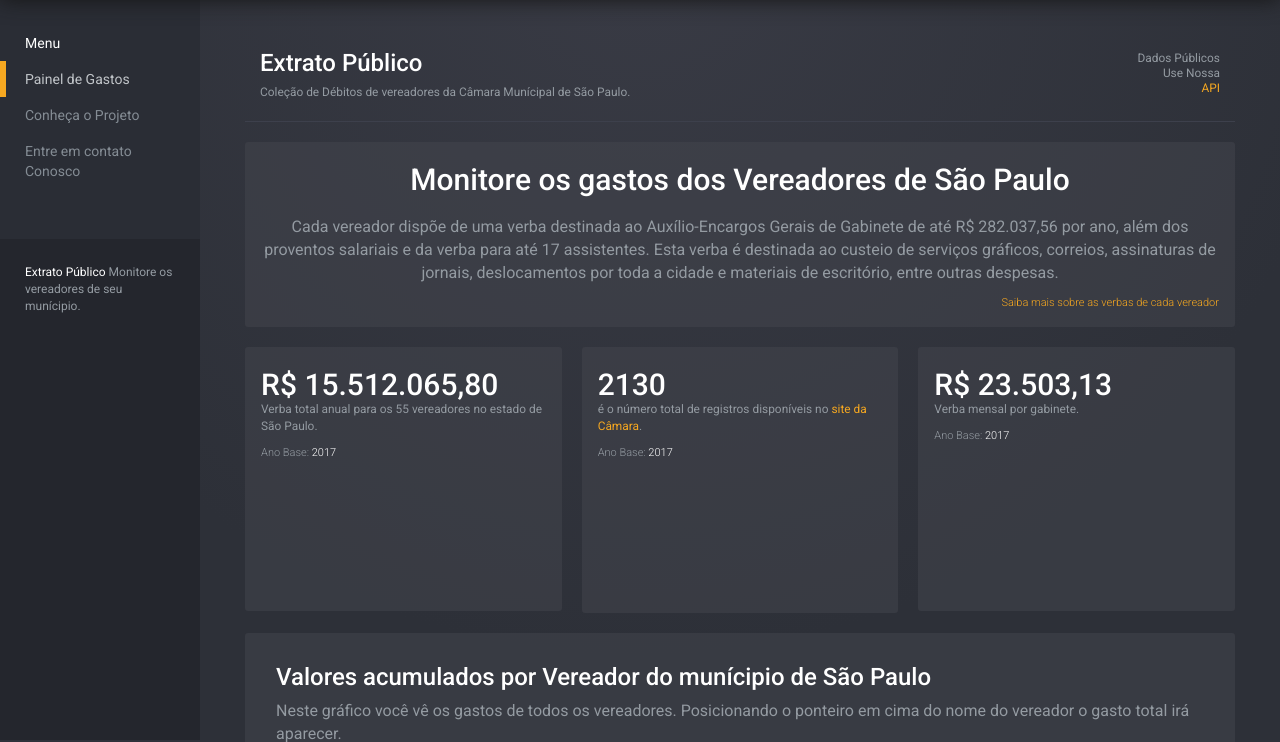
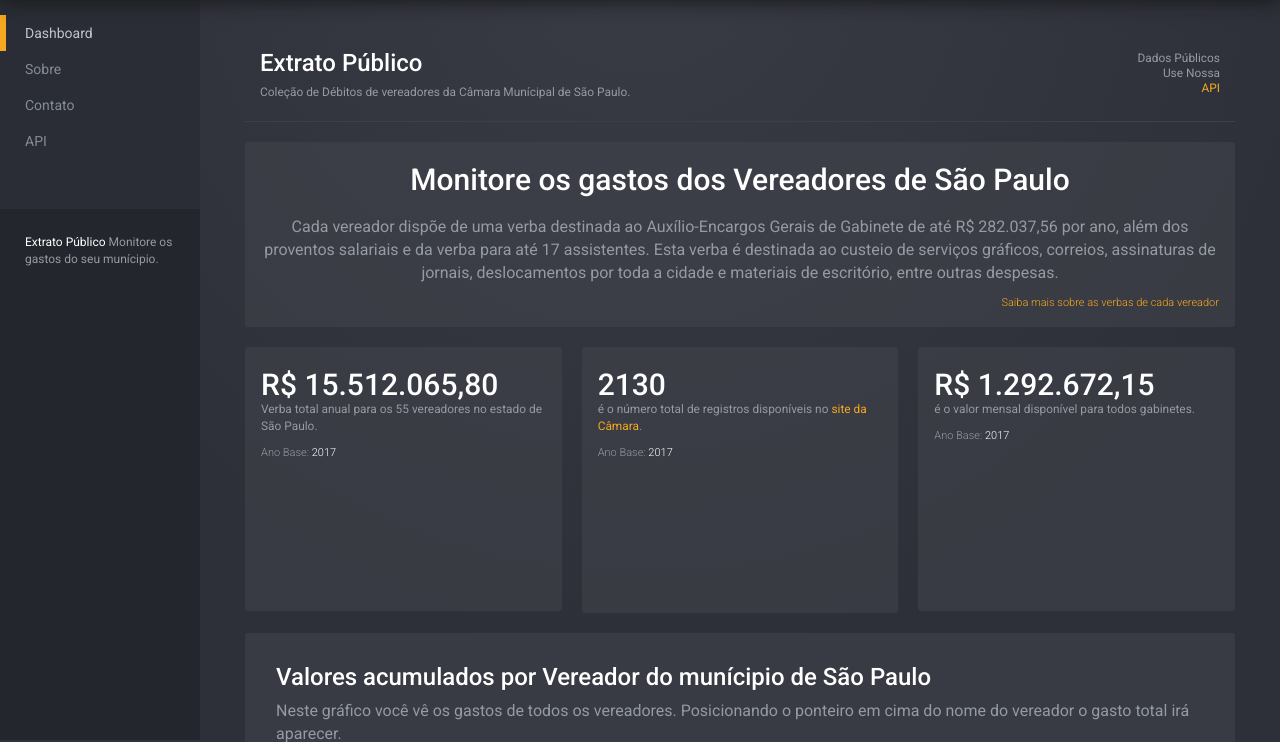
Before and after one commit to brunousml/Hermes, a Django app: page / in a window 1280 px wide. Shown: the part 60-802 px from the top of the page. Run offline with Django 3.2, Linux system fonts and the light colour scheme; some libraries are stand-ins or nearby versions; some web fonts are replaced.

Commit message:
fix pages

```diff
--- a/website/static/website/js/charts.js
+++ b/website/static/website/js/charts.js
@@ -9,10 +9,11 @@
     // Get total used in this year
     $.getJSON('get_dashboard_values', function (result) {
         createSpiderChart(result['registers']);
-        var total_per = (Math.floor(result.total_used.value__sum)/15512066)*100;
+        var year_per = (Math.floor(result.total_used.year.value__sum)/15512066)*100;
+        var month_per = (Math.floor(result.total_used.month.value__sum)/1292672)*100;
 
-        var gauge1 = loadLiquidFillGauge("circle-1", Math.floor(total_per));
-        var gauge1 = loadLiquidFillGauge("circle-2", 55);
+        var gauge1 = loadLiquidFillGauge("circle-1", year_per);
+        var gauge1 = loadLiquidFillGauge("circle-2", month_per);
     });
     // Get raw debits
     $.getJSON('api/v1/CouncilmanDebits/?format=json&limit=99999999', function (result) {
--- a/website/templates/website/base.html
+++ b/website/templates/website/base.html
@@ -12,8 +12,6 @@
     {% load staticfiles %}
 
     {#    Stylesheets   #}
-
-
     <link rel="stylesheet" href="{% static "website/css/bootstrap.css" %}"  />
     <link rel="stylesheet" href="{% static "website/css/animate.css" %}"  />
     <link rel="stylesheet" href="{% static "website/css/font-awesome.css" %}"  />
@@ -65,30 +63,35 @@
             <aside class="navigation">
                 <nav class="navbar-fixed-left">
                     <ul class="nav luna-nav">
-                        <li class="nav-category">
-                            Menu
+                        <li {% if request.resolver_match.url_name == "index" %}class="active"{% endif %} >
+                            <a href="/">Dashboard</a>
                         </li>
-                        <li class="active">
-                            <a href="/">Painel de Gastos</a>
+
+
+                        <li {% if request.resolver_match.url_name == "about" %}class="active"{% endif %}>
+                            <a href="/about"  >
+                                Sobre
+                            </a>
+                        </li>
+
+                        <li {% if request.resolver_match.url_name == "contact" %}class="active"{% endif %}>
+                            <a href="/contact"  >
+                                Contato
+                            </a>
                         </li>
 
 
                         <li>
-                            <a href="/about">
-                                Conheça o Projeto
+                            <a href="/api/v1/"  >
+                                API
                             </a>
                         </li>
 
-                        <li>
-                            <a href="/contact">
-                                Entre em contato Conosco
-                            </a>
-                        </li>
                         <li class="nav-info">
                             <i class="pe pe-7s-shield text-accent"></i>
 
                             <div class="m-t-xs">
-                                <span class="c-white">Extrato Público</span> Monitore os vereadores de seu munícipio.
+                                <span class="c-white">Extrato Público</span> Monitore os gastos do seu munícipio.
                             </div>
                         </li>
                     </ul>
--- a/website/templates/website/debits_content.html
+++ b/website/templates/website/debits_content.html
@@ -79,9 +79,9 @@
                             <div class="panel panel-filled" style="height: 264px">
                                 <div class="panel-body">
                                     <h2 class="m-b-none">
-                                        R$ 23.503,13
+                                        R$ 1.292.672,15
                                     </h2>
-                                    <div class="small">Verba mensal por gabinete.</div>
+                                    <div class="small">é o valor mensal disponível para todos gabinetes.</div>
                                     <div class="slight m-t-sm">Ano Base: <span class="c-white">2017</span> </div>
                                     <svg id="circle-2" width="97%" height="150" ></svg>
 
--- a/website/views.py
+++ b/website/views.py
@@ -1,4 +1,4 @@
-import json
+import datetime
 
 from django.db.models import Count, Sum
 from django.shortcuts import render
@@ -20,15 +20,26 @@
 
 
 def get_dashboard_values(request):
+    # Setup
+    month = int(datetime.datetime.now().strftime("%m").replace("0", "")) - 1
     councilmans = CouncilmanDebits.objects.all()
+
+    # Queries
     registers = councilmans.values('month').annotate(dcount=Count('month'))
-    total_used = CouncilmanDebits.objects.aggregate(Sum('value'))
+    total_year_used = CouncilmanDebits.objects.aggregate(Sum('value'))
+    total_month_used = CouncilmanDebits.objects.filter(month=month).aggregate(Sum('value'))
+
+    # Organize data
     register_by_month ={}
     for el in registers:
         register_by_month[int(el['month'])] = el['dcount']
 
+    # Format and return
     data = {
-        'total_used': total_used,
+        'total_used': {
+            'year': total_year_used,
+            'month': total_month_used
+        },
         'registers': register_by_month,
     }
     return JsonResponse(data)
```
